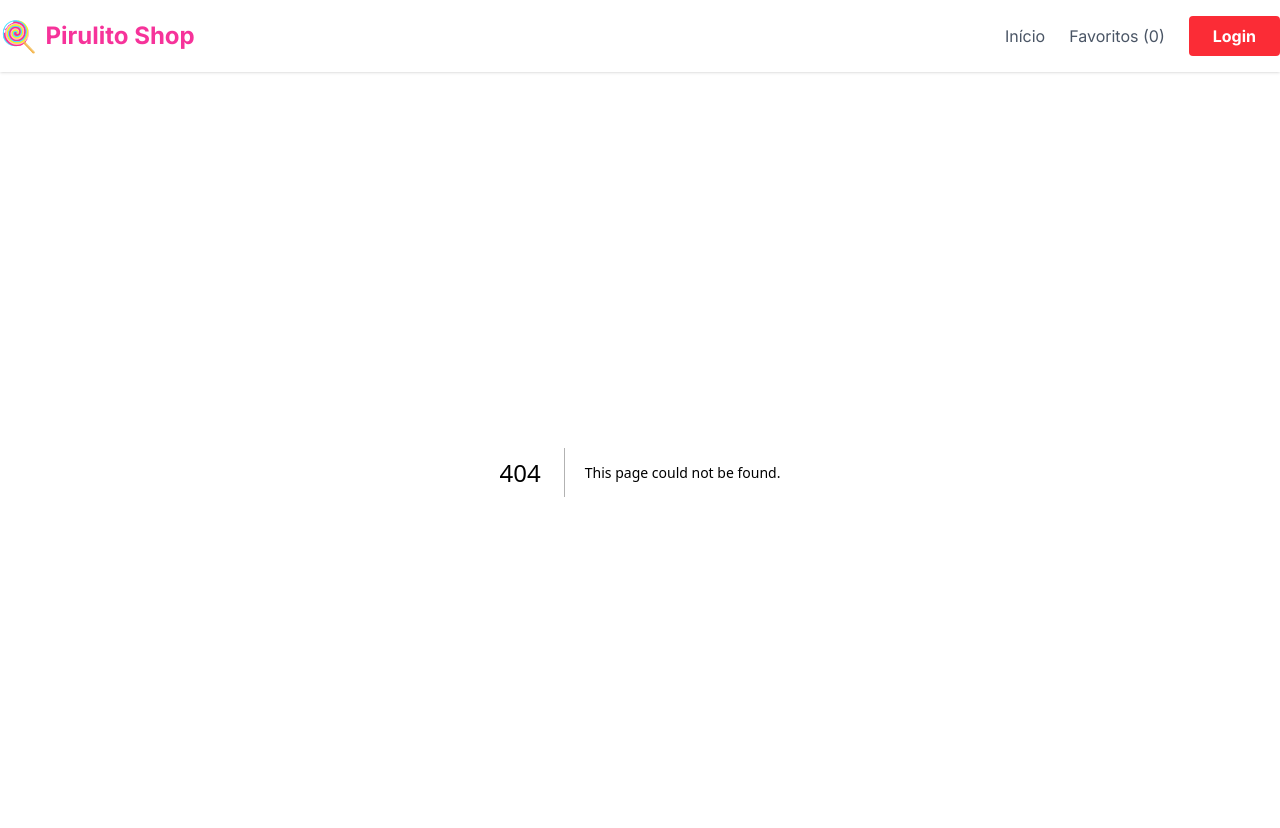
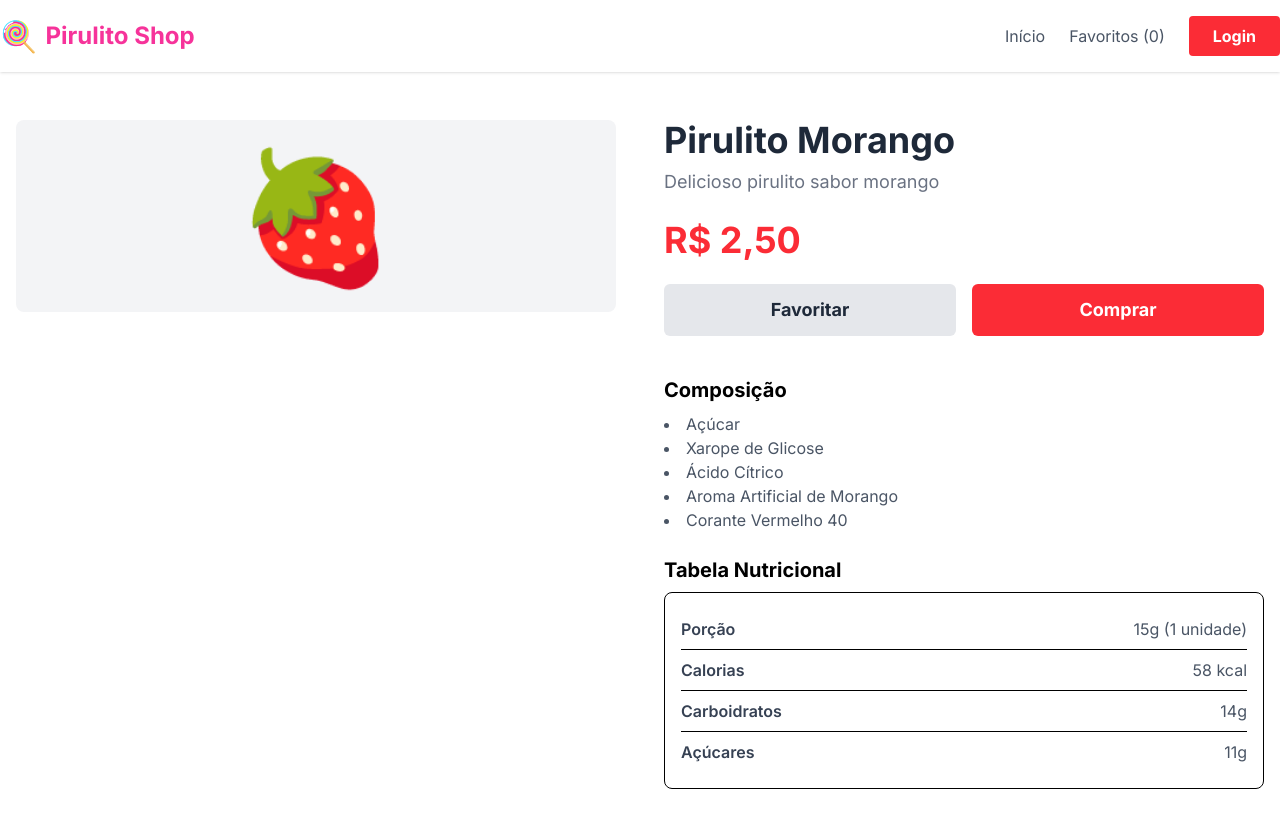
Before and after one commit to salda-git/PAME-25.2-ENTREGA-FINAL-GABRIEL-SALDANHA, a Next.js app: page /produtos/1 in a window 1280 px wide. Before the commit this address had no page. Shown: the top 828 px of the page. Built offline with nearby package versions, Linux system fonts and the light colour scheme.

Commit message:
Criada page detalhes

```diff
--- a/src/app/components/Header.tsx
+++ b/src/app/components/Header.tsx
@@ -1,13 +1,13 @@
 
 "use client";
 import Link from "next/link";
-import { useFavorites } from "../contexts/Favorites.Context";
+import { useFavorites } from "../contexts/FavoritesContext";
 
 export default function Header() {
     const { favorites } = useFavorites(); // Pega a lista de favoritos
 
     return (
-        <header className="bg-white shadow-sm">
+        <header className="bg- shadow-sm">
             <nav className="container mx-auto flex items-center justify-between x-4 py-4">
 
                 <Link href="/" className="flex items-center gap-2 text-2xl font-bold text-pink-500">
--- a/src/app/components/ProductCard.tsx
+++ b/src/app/components/ProductCard.tsx
@@ -1,10 +1,9 @@
+// src/components/ProductCard.tsx
 "use client";
+
+import Link from "next/link"; // ERRO 4 CORRIGIDO: Importação do Link
 import { Product } from "../data/products";
-import { useFavorites } from "../contexts/Favorites.Context";
-
-interface ProductCardProps {
-    product: Product;
-}
+import { useFavorites } from "../contexts/FavoritesContext";
 
 const LollipopIcon = () => (
     <div className="text-4xl bg-rose-100 p-3 rounded-full inline-block mb-4">
@@ -12,25 +11,33 @@ const LollipopIcon = () => (
     </div>
 );
 
-export default function ProductCard({ product }: ProductCardProps) {
+// A prop { product } estava sendo passada de forma incorreta, corrigido para o padrão.
+export default function ProductCard({ product }: { product: Product }) {
     const { toggleFavorite, isFavorite } = useFavorites();
     const isCurrentlyFavorite = isFavorite(product.id);
 
+    // ERRO 1 CORRIGIDO: Usando parêntese () em vez de colchete []
     return (
-        <div className="bg-white p-6 rounded-lg shadow-md border border-gray-200 flex flex-col">
+        // ERRO 2 e 3 CORRIGIDOS: Classes limpas, em minúsculo e com justify-between
+        <div className="bg-white p-6 rounded-lg shadow-md border border-gray-200 flex flex-col justify-between">
+
+            {/* Parte clicável do card */}
+            <Link href={`/produtos/${product.id}`}>
+                {/* ERRO 2 CORRIGIDO: 'flex-grow' em minúsculo */}
                 <div className="flex-grow">
                     <LollipopIcon />
                     <h3 className="text-xl font-bold text-gray-800">{product.name}</h3>
                     <p className="text-gray-500 mt-1">Sabor: {product.flavor}</p>
                     <p className="text-gray-600 mt-2 text-sm">{product.description}</p>
                 </div>
+            </Link>
 
+            {/* Parte de baixo com preço e botões */}
             <div className="mt-6">
                 <p className="text-2xl font-bold text-red-500 mb-4">
                     R$ {product.price.toFixed(2).replace('.', ',')}
                 </p>
                 <div className="flex items-center gap-2">
-                    {/*Lógica botao favoritar */}
                     <button
                         onClick={() => toggleFavorite(product)}
                         className={`flex-1 text-center py-2 px-4 rounded-md transition-colors ${isCurrentlyFavorite
--- a/src/app/data/products.ts
+++ b/src/app/data/products.ts
@@ -1,4 +1,3 @@
-
 export type Product = {
   id: number;
   name: string;
@@ -6,6 +5,8 @@ export type Product = {
   description: string;
   price: number;
   icon: string;
+  composition: string[];
+  nutritionalFacts: { [key: string]: string };
 };
 
 export const products: Product[] = [
@@ -16,6 +17,13 @@ export const products: Product[] = [
     description: "Delicioso pirulito sabor morango",
     price: 2.50,
     icon: "🍓",
+    composition: ["Açúcar", "Xarope de Glicose", "Ácido Cítrico", "Aroma Artificial de Morango", "Corante Vermelho 40"],
+    nutritionalFacts: {
+      "Porção": "15g (1 unidade)",
+      "Calorias": "58 kcal",
+      "Carboidratos": "14g",
+      "Açúcares": "11g",
+    },
   },
   {
     id: 2,
@@ -24,6 +32,13 @@ export const products: Product[] = [
     description: "Pirulito cremoso de chocolate",
     price: 3.00,
     icon: "🍫",
+    composition: ["Açúcar", "Massa de Cacau", "Manteiga de Cacau", "Leite em Pó", "Lecitina de Soja"],
+    nutritionalFacts: {
+      "Porção": "20g (1 unidade)",
+      "Calorias": "95 kcal",
+      "Gorduras Totais": "5g",
+      "Proteínas": "1g",
+    },
   },
   {
     id: 3,
@@ -32,5 +47,12 @@ export const products: Product[] = [
     description: "Pirulito azedinho de limão",
     price: 2.50,
     icon: "🍋",
+    composition: ["Açúcar", "Xarope de Glicose", "Ácido Cítrico", "Aroma Natural de Limão", "Corante Amarelo"],
+    nutritionalFacts: {
+      "Porção": "15g (1 unidade)",
+      "Calorias": "55 kcal",
+      "Carboidratos": "13g",
+      "Sódio": "3mg",
+    },
   },
 ];
--- a/src/app/favoritos/page.tsx
+++ b/src/app/favoritos/page.tsx
@@ -1,22 +1,31 @@
+
+"use client";
+import ProductCard from "../components/ProductCard";
+
+import { useFavorites } from "../contexts/FavoritesContext";
 
 export default function FavoritosPage() {
+    // Agora o useFavorites() terá acesso ao estado do cliente
+    const { favorites } = useFavorites();
+
     return (
-        <main className="bg-white">
-
+        <main className="bg-white min-h-screen">
             <div className="container mx-auto px-4 py-12">
-
-
                 <h1 className="mb-4 text-4xl font-bold text-gray-800">
                     Meus Favoritos
                 </h1>
 
-
-                <p className="text-gray-600">
-                    Você ainda não tem favoritos.
-                </p>
-
-
-
+                {favorites.length > 0 ? (
+                    <div className="grid grid-cols-1 md:grid-cols-2 lg:grid-cols-3 gap-8 mt-8">
+                        {favorites.map(product => (
+                            <ProductCard key={product.id} product={product} />
+                        ))}
+                    </div>
+                ) : (
+                    <p className="text-gray-600">
+                        Você ainda não tem favoritos.
+                    </p>
+                )}
             </div>
         </main>
     );
--- a/src/app/globals.css
+++ b/src/app/globals.css
@@ -1 +1,4 @@
 @import "tailwindcss";
+@tailwind base;
+@tailwind components;
+@tailwind utilities;
--- a/src/app/layout.tsx
+++ b/src/app/layout.tsx
@@ -2,7 +2,7 @@ import type { Metadata } from "next";
 import { Inter } from "next/font/google";
 import "./globals.css";
 import Header from "./components/Header";
-import { FavoritesProvider } from "./contexts/Favorites.Context";
+import { FavoritesProvider } from "./contexts/FavoritesContext";
 
 const inter = Inter({ subsets: ["latin"] });
 
--- /dev/null
+++ b/src/app/produtos/[id]/page.tsx
@@ -0,0 +1,79 @@
+"use client";
+
+import { products } from "@/app/data/products";
+import { useFavorites } from "@/app/contexts/FavoritesContext";
+import { notFound } from "next/navigation";
+import Link from "next/link";
+
+
+export default function ProductDetailPage({ params }: { params: { id: string } }) {
+    const productId = parseInt(params.id, 10);
+    const product = products.find(p => p.id === productId);
+
+    if (!product) {
+        notFound();
+        return null;
+    }
+    const { toggleFavorite, isFavorite } = useFavorites();
+    const isCurrentlyFavorite = isFavorite(product.id);
+
+    return (
+        <main className="container mx-auto px-4 py-12">
+            <div className="grid md:grid-cols-2 gap-12 items-start">
+                {/* Coluna da Esquerda: Imagem */}
+                <div className="bg-gray-100 p-8 rounded-lg flex items-center justify-center">
+                    <span className="text-9xl">{product.icon}</span>
+                </div>
+
+                {/* Coluna da Direita: Detalhes */}
+                <div>
+                    <h1 className="text-4xl font-bold text-gray-800">{product.name}</h1>
+                    <p className="text-lg text-gray-500 mt-2">{product.description}</p>
+                    <p className="text-4xl font-bold text-red-500 my-6">
+                        R$ {product.price.toFixed(2).replace('.', ',')}
+                    </p>
+
+                    {/* Botões */}
+                    <div className="flex items-center gap-4">
+                        <button
+                            onClick={() => toggleFavorite(product)}
+                            className={`flex-1 text-center py-3 px-6 rounded-md transition-colors text-lg font-bold ${isCurrentlyFavorite
+                                ? 'bg-pink-500 text-white hover:bg-pink-600'
+                                : 'bg-gray-200 text-gray-800 hover:bg-gray-300'
+                                }`}
+                        >
+                            {isCurrentlyFavorite ? 'Favoritado ♥' : 'Favoritar'}
+                        </button>
+                        <button className="flex-1 text-center bg-red-500 text-white font-bold py-3 px-6 rounded-md hover:bg-red-600 transition-colors text-lg">
+                            Comprar
+                        </button>
+                    </div>
+
+                    {/* Detalhes Adicionais */}
+                    <div className="mt-10">
+                        {/* Composição */}
+                        <div className="mb-6">
+                            <h3 className="font-bold text-xl mb-2">Composição</h3>
+                            <ul className="list-disc list-inside text-gray-600">
+                                {product.composition.map(item => <li key={item}>{item}</li>)}
+                            </ul>
+                        </div>
+
+                        {/* Tabela Nutricional */}
+                        <div>
+                            <h3 className="font-bold text-xl mb-2">Tabela Nutricional</h3>
+                            <div className="border rounded-lg p-4">
+                                {Object.entries(product.nutritionalFacts).map(([key, value]) => (
+                                    <div key={key} className="flex justify-between py-2 border-b last:border-b-0">
+                                        <span className="font-semibold text-gray-700">{key}</span>
+                                        <span className="text-gray-600">{value}</span>
+                                    </div>
+                                ))}
+                            </div>
+                        </div>
+                    </div>
+                </div>
+            </div>
+        </main>
+    );
+}
```
Also changed, not shown: package.json (+5 -2 lines), src/app/contexts/FavoritesContext.tsx (renamed from src/app/contexts/Favorites.Context.tsx), 1 other file (tests, documents, lock files or other folders). Lines whose indentation alone changed are shown as unchanged.
